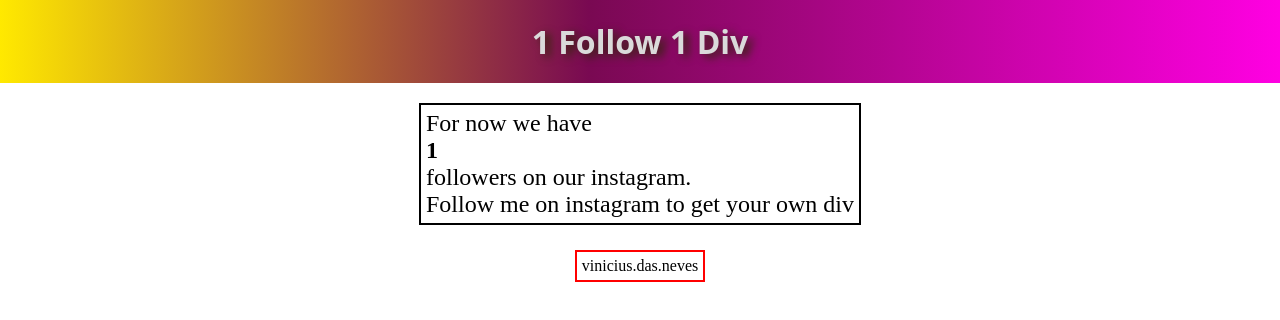
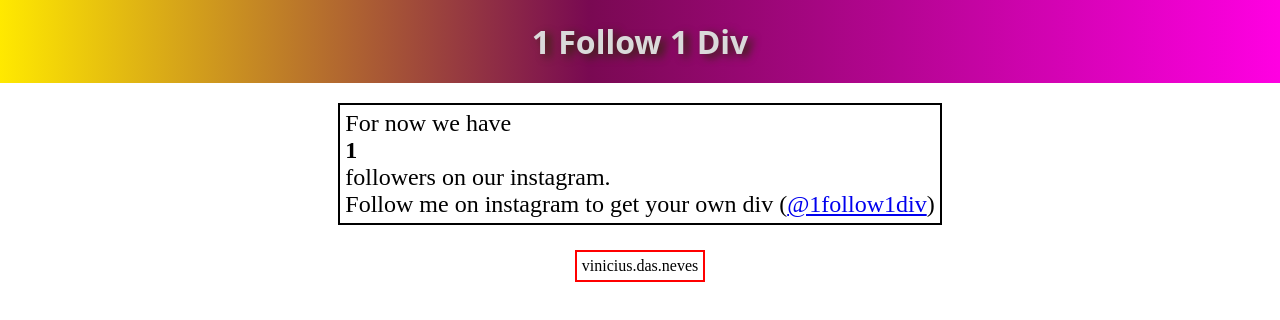
Before and after one commit to ViniciusNevesSalamene/1follow1div, a plain HTML site: page index.html in a window 1280 px wide. Drawn offline with nearby package versions, Linux system fonts and the light colour scheme; a web font is replaced by a local one.

Commit message:
Add files via upload

```diff
--- a/index.html
+++ b/index.html
@@ -16,7 +16,7 @@
         <h1>1 Follow 1 Div</h1>
     </header>
     <section class="desc">
-        <h2>For now we have <div id="num"><b>0</b></div> followers on our instagram.<br>Follow me on instagram to get your own div</h2>
+        <h2>For now we have <div id="num"><b>0</b></div> followers on our instagram.<br>Follow me on instagram to get your own div (<a href="https://www.instagram.com/1follow1div/">@1follow1div</a>)</h2>
     </section>
     <div id="counter">
         <script src="main.js"></script>
```
